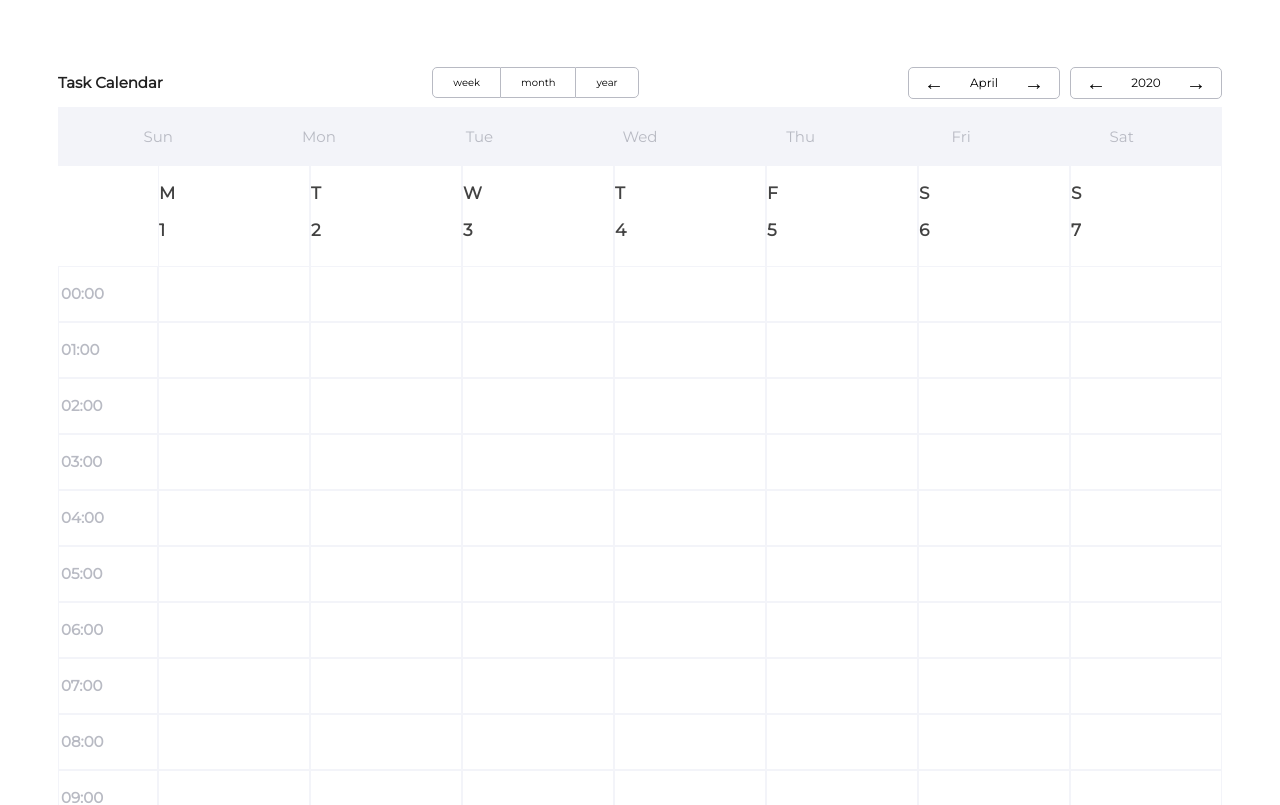
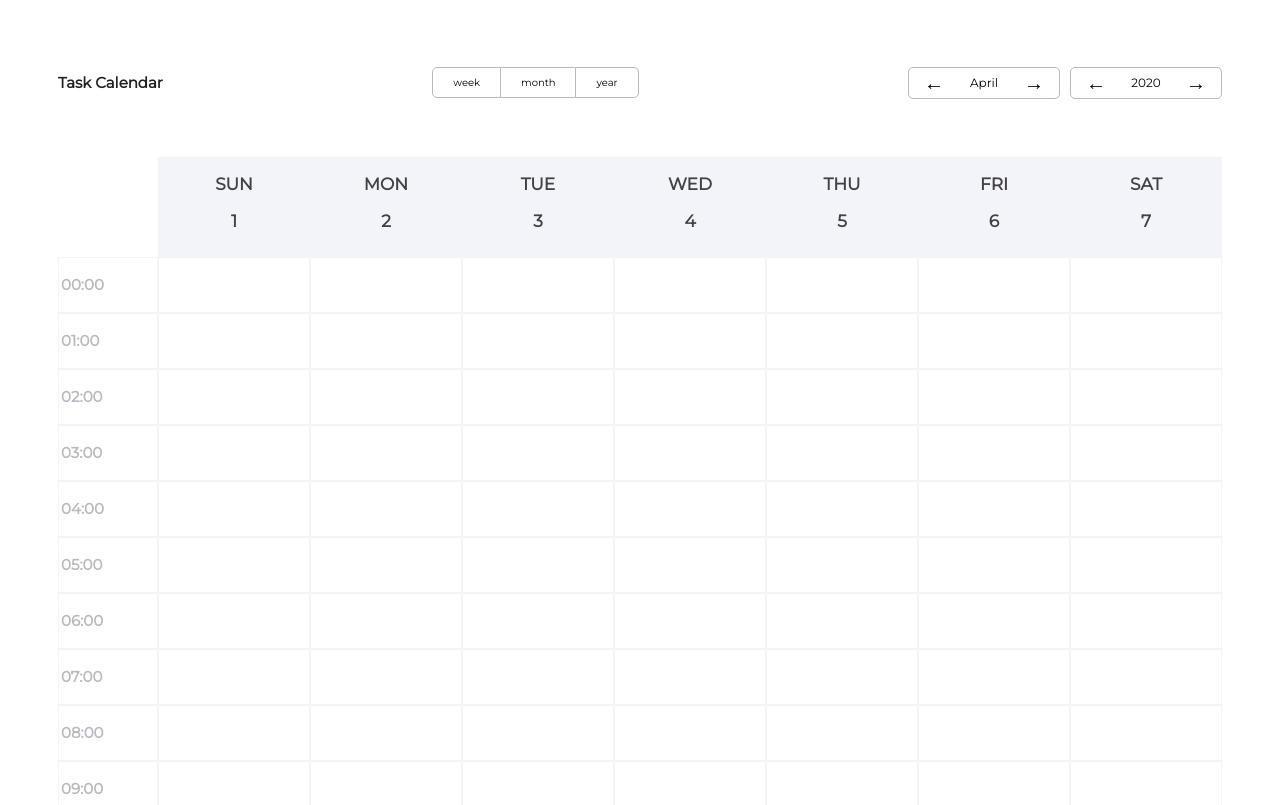
Before and after one commit to vanderkilu/gnome-calendar-web, a React (Create React App) app: page / in a window 1280 px wide. Shown: the top 805 px of the page. Built offline with nearby package versions, Linux system fonts and the light colour scheme.

Commit message:
adjust header for weekview

```diff
--- a/src/components/CalendarHeader.tsx
+++ b/src/components/CalendarHeader.tsx
@@ -1,20 +1,52 @@
 import React from "react";
-import styled from "styled-components";
+import styled, { css } from "styled-components";
 import moment from "moment";
+import { ICell } from "../types";
 
-const Header = styled.div`
+const Header = styled.div<{
+  padding?: number;
+  align?: string;
+  adjust?: number;
+}>`
   display: grid;
   grid-template-columns: repeat(7, 1fr);
   background-color: #f3f4f9;
   justify-items: center;
-  padding: 2rem;
+  margin-top: 5rem;
+  padding: ${props => props.padding || "2rem"};
+  ${props =>
+    props.align &&
+    css`
+      text-align: ${props.align};
+    `}
+  ${props =>
+    props.adjust &&
+    css`
+      margin-left: ${props.adjust}rem;
+    `}
+`;
+const StyledWeekContainer = styled.div`
+  display: grid;
+  grid-template-columns: repeat(7, 1fr);
 `;
 const Day = styled.div`
   font-size: 1.5rem;
   color: #b8bac3;
 `;
-const CalendarHeader: React.FC<{}> = () => {
-  const weekDays = moment.weekdaysShort();
+const StyledHeaderElement = styled.div`
+  border: 1px solid #f3f4f9;
+  border-top: none;
+  border-bottom: none;
+  height: 10rem;
+`;
+const StyledHeaderText = styled.h3`
+  font-size: 1.7rem;
+  text-transform: uppercase;
+  color: #424242;
+`;
+const weekDays = moment.weekdaysShort();
+
+export const CalendarHeaderDay: React.FC<{}> = () => {
   return (
     <>
       <Header>
@@ -26,4 +58,21 @@ const CalendarHeader: React.FC<{}> = () => {
   );
 };
 
-export default CalendarHeader;
+interface HeaderWeekProps {
+  events: ICell[];
+}
+
+export const CalendarHeaderWeek: React.FC<HeaderWeekProps> = ({ events }) => {
+  return (
+    <>
+      <Header padding={0.2} align="center" adjust={10}>
+        {weekDays.map((weekName, i) => (
+          <StyledHeaderElement key={i}>
+            <StyledHeaderText>{weekName}</StyledHeaderText>
+            <StyledHeaderText>{events[i].day}</StyledHeaderText>
+          </StyledHeaderElement>
+        ))}
+      </Header>
+    </>
+  );
+};
--- a/src/components/WeekView.tsx
+++ b/src/components/WeekView.tsx
@@ -59,7 +59,6 @@ const StyledWeekCellEvent = styled.div`
 `;
 const StyledSidebarContainer = styled.div`
   grid-row: 1 / span 2;
-  margin-top: 10rem;
 `;
 type DragEventType = React.DragEvent<HTMLDivElement>;
 
@@ -159,14 +158,6 @@ const WeekView: React.FC<HeaderProps> = ({
           ))}
         </StyledSidebarContainer>
         <StyledWeekContainer>
-          {weekDays.map((weekName, i) => (
-            <StyledHeaderElement key={i}>
-              <StyledHeaderText>{weekName}</StyledHeaderText>
-              <StyledHeaderText>{events[i].day}</StyledHeaderText>
-            </StyledHeaderElement>
-          ))}
-        </StyledWeekContainer>
-        <StyledWeekContainer>
           {times.map((_, i) =>
             events.map(eventItem => (
               <WeekCell
--- a/src/views/Home.tsx
+++ b/src/views/Home.tsx
@@ -3,8 +3,11 @@ import Picker, {
   StyledPickerWrapper,
   StyledPickerGroup
 } from "../components/Picker";
-import CalendarCell, { CellEvent, Cell } from "../components/CalendarCell";
-import CalendarHeader from "../components/CalendarHeader";
+import CalendarCell, { CellEvent } from "../components/CalendarCell";
+import {
+  CalendarHeaderDay,
+  CalendarHeaderWeek
+} from "../components/CalendarHeader";
 import useCalendar from "../hooks/useCalendar";
 import { useEvents } from "../contexts/event";
 import { ID } from "../utils";
@@ -247,7 +250,11 @@ const HomePage: React.FC<{}> = () => {
             <Picker date={date} type="year" setDate={updateDate} key={ID()} />
           </StyledPickerGroup>
         </StyledPickerWrapper>
-        <CalendarHeader />
+        {false ? (
+          <CalendarHeaderDay />
+        ) : (
+          <CalendarHeaderWeek events={formattedWeeks[0]} />
+        )}
         {false ? (
           <CalendarCell
             days={formattedDays}
```
